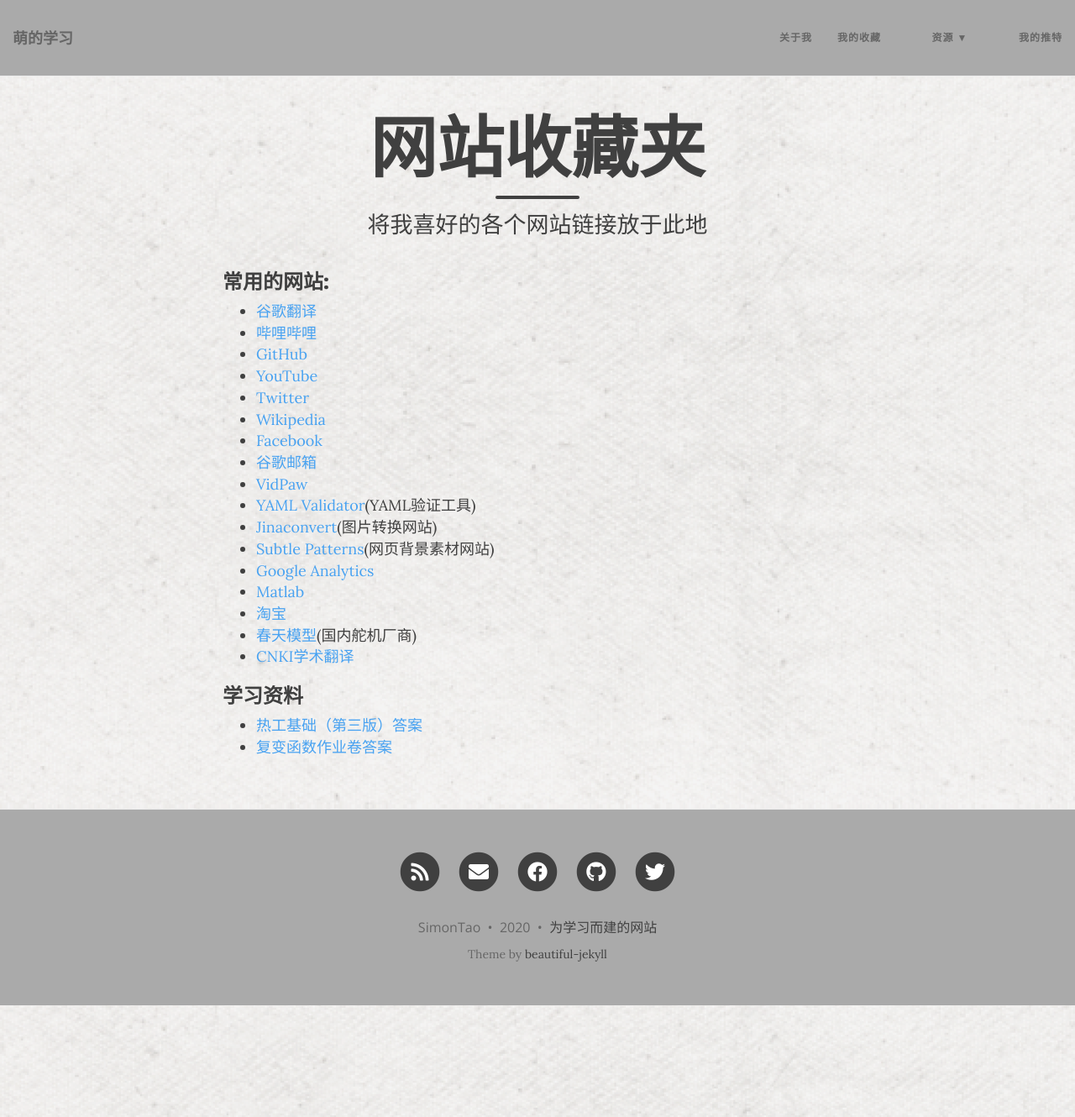
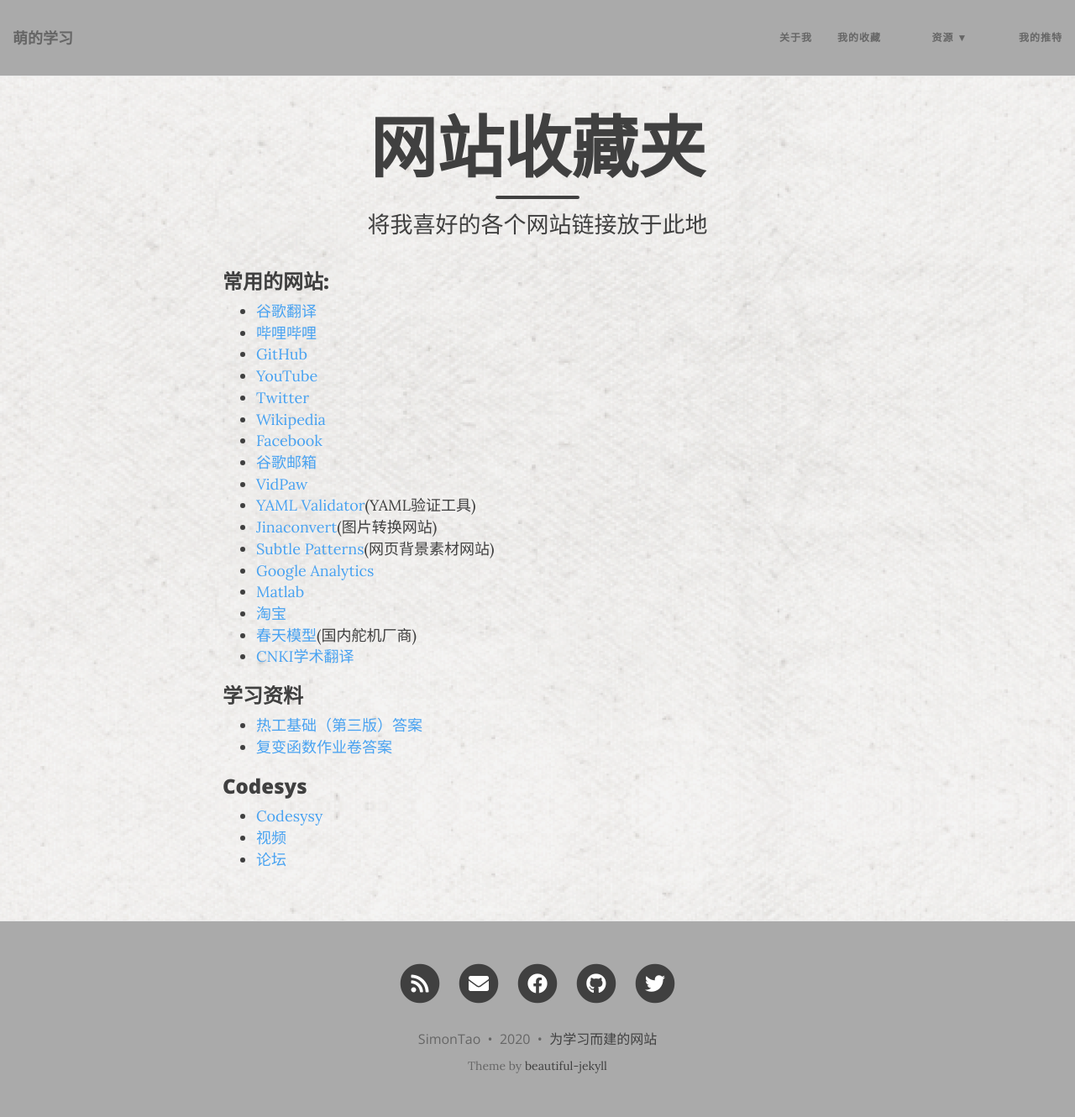
Before and after one commit to SimonTao0831/SimonTao0831.github.io, a Jekyll site: the page built from myfavorite.md, in a window 1280 px wide and 1330 px high. Shown: the whole window at 84% size. Built offline with Jekyll 4.4.1, drawn with Linux system fonts in a browser that asks for light colours; nearby versions of some CDN libraries.

Commit message:
Update myfavorite.md

```diff
--- a/myfavorite.md
+++ b/myfavorite.md
@@ -27,3 +27,8 @@
 ### 学习资料
 - [热工基础（第三版）答案](http://211.64.28.63/meol/common/script/preview/download_preview.jsp?fileid=2214287&resid=508308&lid=32784)
 - [复变函数作业卷答案](https://wenku.baidu.com/view/4111d16cc77da26924c5b0af.html)
+
+### Codesys
+- [Codesysy](http://www.codesys.cn/)
+- [视频](https://www.daodaotv.com/play/c806)
+- [论坛](http://bbs.hicodesys.com/forum-141-1.html)
```
